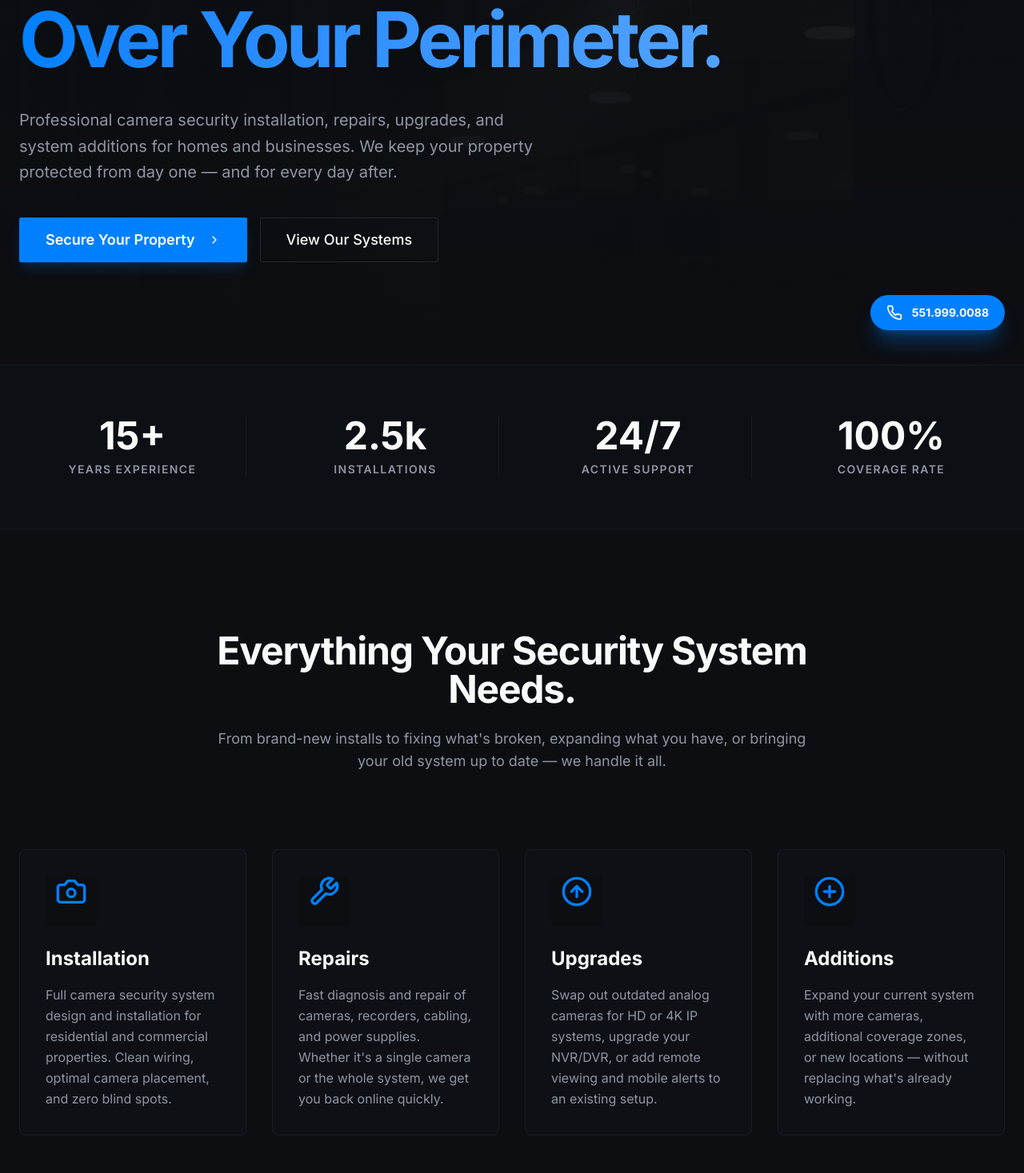
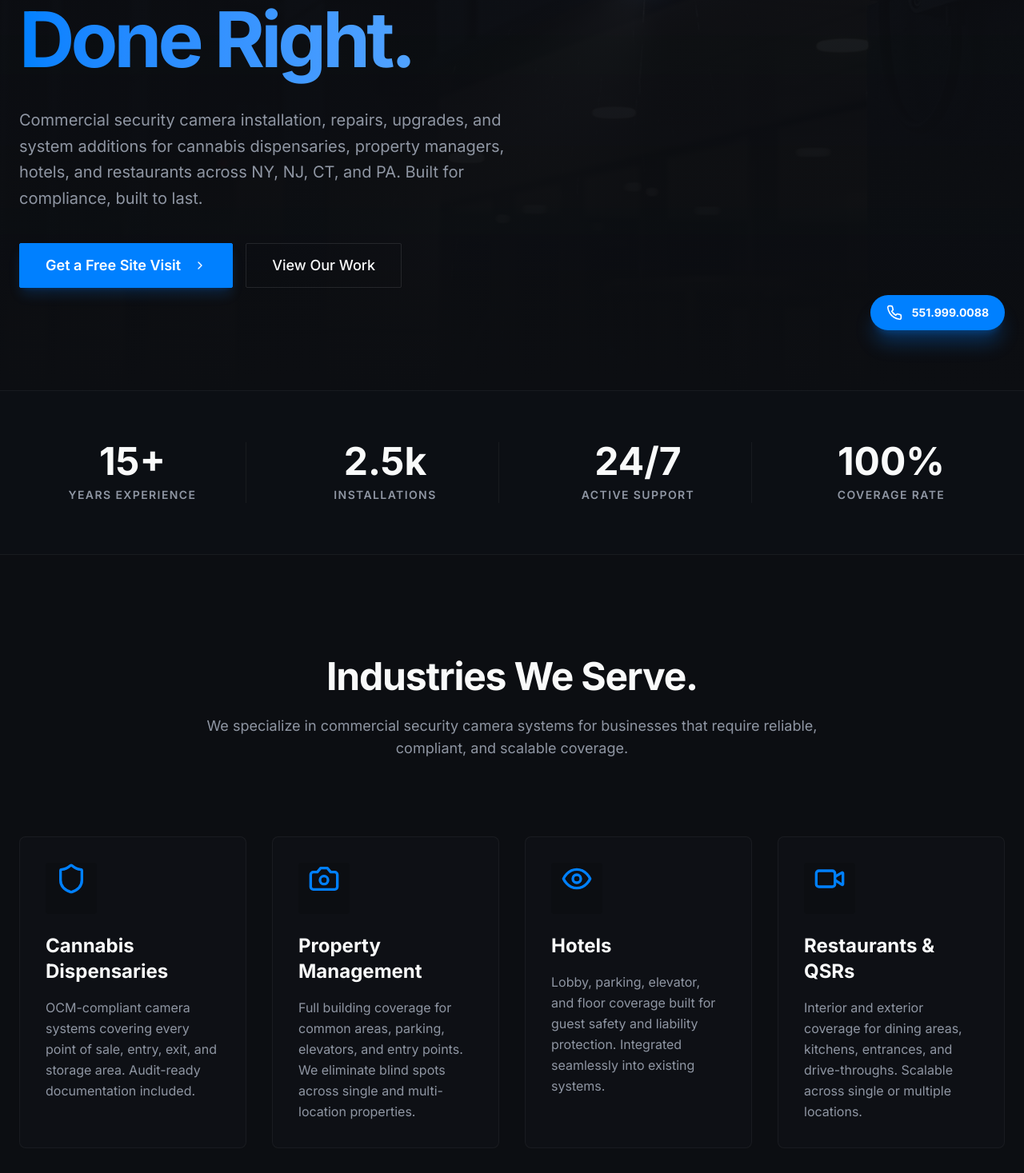
Before and after one commit to chavesluis2-afk/finalfuckingrep, a React (Vite) app: page / in a window 1280 px wide. Shown: the part 363-1830 px from the top of the page at 80% size. Built offline with nearby package versions, Linux system fonts and the light colour scheme.

Commit message:
Update Home.tsx

```diff
--- a/src/pages/Home.tsx
+++ b/src/pages/Home.tsx
@@ -50,21 +50,21 @@ export default function Home() {
                 <span className="animate-ping absolute inline-flex h-full w-full rounded-full bg-primary opacity-75"></span>
                 <span className="relative inline-flex rounded-full h-2 w-2 bg-primary"></span>
               </span>
-              24/7 Professional Monitoring Available
+              Serving NY, NJ, CT & PA — Free Site Visits Available
             </motion.div>
             <motion.h1 variants={fadeIn} className="text-5xl md:text-7xl lg:text-8xl font-black tracking-tighter mb-8 leading-[1.1]">
-              Absolute Control <br/>
-              <span className="text-transparent bg-clip-text bg-gradient-to-r from-primary to-blue-400">Over Your Perimeter.</span>
+              Commercial Security <br/>
+              <span className="text-transparent bg-clip-text bg-gradient-to-r from-primary to-blue-400">Done Right.</span>
             </motion.h1>
             <motion.p variants={fadeIn} className="text-lg md:text-xl text-muted-foreground mb-10 max-w-2xl leading-relaxed">
-              Professional camera security installation, repairs, upgrades, and system additions for homes and businesses. We keep your property protected from day one — and for every day after.
+              Commercial security camera installation, repairs, upgrades, and system additions for cannabis dispensaries, property managers, hotels, and restaurants across NY, NJ, CT, and PA. Built for compliance, built to last.
             </motion.p>
             <motion.div variants={fadeIn} className="flex flex-col sm:flex-row gap-4">
               <Button size="lg" className="h-14 px-8 text-lg font-semibold shadow-lg shadow-primary/20" asChild>
-                <a href="#contact">Secure Your Property <ChevronRight className="ml-2 w-5 h-5" /></a>
+                <a href="#contact">Get a Free Site Visit <ChevronRight className="ml-2 w-5 h-5" /></a>
               </Button>
               <Button size="lg" variant="outline" className="h-14 px-8 text-lg font-medium border-white/10 hover:bg-white/5" asChild>
-                <a href="#services">View Our Systems</a>
+                <a href="#services">View Our Work</a>
               </Button>
             </motion.div>
           </motion.div>
@@ -96,8 +96,66 @@ export default function Home() {
         </div>
       </section>
 
+      {/* Industries Section */}
+      <section className="py-24 md:py-32 px-6">
+        <div className="container mx-auto">
+          <motion.div
+            initial="hidden"
+            whileInView="visible"
+            viewport={{ once: true, margin: "-100px" }}
+            variants={staggerContainer}
+            className="mb-16 md:mb-24 text-center max-w-3xl mx-auto"
+          >
+            <motion.h2 variants={fadeIn} className="text-3xl md:text-5xl font-bold tracking-tight mb-6">Industries We Serve.</motion.h2>
+            <motion.p variants={fadeIn} className="text-lg text-muted-foreground">We specialize in commercial security camera systems for businesses that require reliable, compliant, and scalable coverage.</motion.p>
+          </motion.div>
+
+          <div className="grid grid-cols-1 sm:grid-cols-2 lg:grid-cols-4 gap-8">
+            {[
+              {
+                icon: <Shield className="w-10 h-10 text-primary mb-6" />,
+                title: "Cannabis Dispensaries",
+                desc: "OCM-compliant camera systems covering every point of sale, entry, exit, and storage area. Audit-ready documentation included."
+              },
+              {
+                icon: <Camera className="w-10 h-10 text-primary mb-6" />,
+                title: "Property Management",
+                desc: "Full building coverage for common areas, parking, elevators, and entry points. We eliminate blind spots across single and multi-location properties."
+              },
+              {
+                icon: <Eye className="w-10 h-10 text-primary mb-6" />,
+                title: "Hotels",
+                desc: "Lobby, parking, elevator, and floor coverage built for guest safety and liability protection. Integrated seamlessly into existing systems."
+              },
+              {
+                icon: <Video className="w-10 h-10 text-primary mb-6" />,
+                title: "Restaurants & QSRs",
+                desc: "Interior and exterior coverage for dining areas, kitchens, entrances, and drive-throughs. Scalable across single or multiple locations."
+              }
+            ].map((industry, i) => (
+              <motion.div
+                key={i}
+                initial="hidden"
+                whileInView="visible"
+                viewport={{ once: true }}
+                variants={fadeIn}
+                className="bg-card/50 border border-white/5 p-8 rounded-xl hover:bg-card/80 transition-colors group"
+              >
+                <div className="bg-background rounded-lg w-16 h-16 flex items-center justify-center mb-6 group-hover:scale-110 transition-transform">
+                  {industry.icon}
+                </div>
+                <h3 className="text-2xl font-bold mb-4">{industry.title}</h3>
+                <p className="text-muted-foreground leading-relaxed">
+                  {industry.desc}
+                </p>
+              </motion.div>
+            ))}
+          </div>
+        </div>
+      </section>
+
       {/* Services Section */}
-      <section id="services" className="py-24 md:py-32 px-6">
+      <section id="services" className="py-24 md:py-32 px-6 bg-card/20 border-y border-white/5">
         <div className="container mx-auto">
           <motion.div
             initial="hidden"
@@ -115,7 +173,7 @@ export default function Home() {
               {
                 icon: <Camera className="w-10 h-10 text-primary mb-6" />,
                 title: "Installation",
-                desc: "Full camera security system design and installation for residential and commercial properties. Clean wiring, optimal camera placement, and zero blind spots."
+                desc: "Full camera security system design and installation for commercial properties. Clean wiring, optimal camera placement, and zero blind spots."
               },
               {
                 icon: <Wrench className="w-10 h-10 text-primary mb-6" />,
@@ -155,7 +213,7 @@ export default function Home() {
       </section>
 
       {/* Why Us / Tech Info */}
-      <section className="py-24 bg-card/20 border-y border-white/5 overflow-hidden">
+      <section className="py-24 border-y border-white/5 overflow-hidden">
         <div className="container mx-auto px-6">
           <div className="grid grid-cols-1 lg:grid-cols-2 gap-16 items-center">
             <motion.div
@@ -197,21 +255,21 @@ export default function Home() {
                   <div className="mt-1"><Crosshair className="w-6 h-6 text-primary" /></div>
                   <div>
                     <h4 className="text-xl font-bold mb-2">Tactical Placement</h4>
-                    <p className="text-muted-foreground">We don't just hang cameras. We conduct a full architectural threat assessment to ensure overlapping fields of view with zero blind spots.</p>
+                    <p className="text-muted-foreground">We don't just hang cameras. We conduct a full site assessment to ensure overlapping fields of view with zero blind spots across your entire property.</p>
                   </div>
                 </motion.div>
                 <motion.div variants={fadeIn} className="flex gap-4">
                   <div className="mt-1"><Zap className="w-6 h-6 text-primary" /></div>
                   <div>
                     <h4 className="text-xl font-bold mb-2">Clean Wire Routing</h4>
-                    <p className="text-muted-foreground">Exposed wires are vulnerabilities. Our technicians specialize in invisible routing through complex structures for a clean, secure finish.</p>
+                    <p className="text-muted-foreground">Exposed wires are vulnerabilities. Our technicians specialize in invisible routing through complex commercial structures for a clean, secure finish.</p>
                   </div>
                 </motion.div>
                 <motion.div variants={fadeIn} className="flex gap-4">
                   <div className="mt-1"><Cpu className="w-6 h-6 text-primary" /></div>
                   <div>
                     <h4 className="text-xl font-bold mb-2">Enterprise Hardware</h4>
-                    <p className="text-muted-foreground">We deploy commercial-grade sensors featuring starlight night vision, thermal imaging, and AI-driven motion tracking.</p>
+                    <p className="text-muted-foreground">We deploy commercial-grade equipment featuring starlight night vision, thermal imaging, and AI-driven motion tracking built for business environments.</p>
                   </div>
                 </motion.div>
               </motion.div>
@@ -251,17 +309,17 @@ export default function Home() {
       {/* Testimonials */}
       <section id="testimonials" className="py-24 bg-card/30 border-y border-white/5">
         <div className="container mx-auto px-6">
-          <h2 className="text-3xl md:text-5xl font-bold tracking-tight mb-16 text-center">Secured Properties.</h2>
+          <h2 className="text-3xl md:text-5xl font-bold tracking-tight mb-16 text-center">What Our Clients Say.</h2>
           <div className="grid grid-cols-1 md:grid-cols-3 gap-8">
             <div className="bg-background border border-white/10 p-8 rounded-xl relative">
               <Lock className="w-12 h-12 text-white/5 absolute top-6 right-6" />
               <div className="flex gap-1 text-primary mb-6">
                 {[1,2,3,4,5].map(star => <StarIcon key={star} />)}
               </div>
-              <p className="text-lg italic text-muted-foreground mb-8">"Vanguard found blind spots my previous security company completely missed. The installation was incredibly clean—you can't see a single wire anywhere on the exterior."</p>
+              <p className="text-lg italic text-muted-foreground mb-8">"PTI found blind spots our previous installer completely missed. The work was clean, fast, and our system now meets full compliance requirements."</p>
               <div>
-                <div className="font-bold">Marcus T.</div>
-                <div className="text-sm text-muted-foreground">Homeowner, North Hills</div>
+                <div className="font-bold">Operations Manager</div>
+                <div className="text-sm text-muted-foreground">Cannabis Dispensary, New Jersey</div>
               </div>
             </div>
             <div className="bg-background border border-white/10 p-8 rounded-xl relative">
@@ -269,10 +327,10 @@ export default function Home() {
               <div className="flex gap-1 text-primary mb-6">
                 {[1,2,3,4,5].map(star => <StarIcon key={star} />)}
               </div>
-              <p className="text-lg italic text-muted-foreground mb-8">"We needed a 16-camera setup for our warehouse. They mapped the whole facility, installed everything in two days, and trained our staff on the NVR system. Total professionals."</p>
+              <p className="text-lg italic text-muted-foreground mb-8">"We needed 16 cameras added to our existing system in Midtown. PTI mapped the whole building, eliminated every blind spot, and finished the job in one day. Total professionals."</p>
               <div>
-                <div className="font-bold">Sarah Jenkins</div>
-                <div className="text-sm text-muted-foreground">Operations Manager, Apex Logistics</div>
+                <div className="font-bold">Building Manager</div>
+                <div className="text-sm text-muted-foreground">Property Management Company, New York</div>
               </div>
             </div>
             <div className="bg-background border border-white/10 p-8 rounded-xl relative">
@@ -280,10 +338,10 @@ export default function Home() {
               <div className="flex gap-1 text-primary mb-6">
                 {[1,2,3,4,5].map(star => <StarIcon key={star} />)}
               </div>
-              <p className="text-lg italic text-muted-foreground mb-8">"The peace of mind is worth every penny. The night vision on these cameras is better than my vision during the day. Highly recommend Vanguard to anyone serious about security."</p>
+              <p className="text-lg italic text-muted-foreground mb-8">"We've worked with a few security companies before. PTI is the first one that actually understood what our hotel needed — coverage at every entrance, elevator, and parking level."</p>
               <div>
-                <div className="font-bold">David Chen</div>
-                <div className="text-sm text-muted-foreground">Property Developer</div>
+                <div className="font-bold">General Manager</div>
+                <div className="text-sm text-muted-foreground">Boutique Hotel, New Jersey</div>
               </div>
             </div>
           </div>
@@ -297,7 +355,7 @@ export default function Home() {
           <MapPin className="w-12 h-12 text-primary mx-auto mb-6" />
           <h2 className="text-3xl md:text-5xl font-bold tracking-tight mb-6">Serving the Tri-State Area & Beyond</h2>
           <p className="text-lg text-muted-foreground max-w-2xl mx-auto mb-10">
-            We install, repair, and upgrade camera security systems across New York, New Jersey, Connecticut, and Pennsylvania. Local expertise, fast response, no long-distance delays.
+            We install, repair, and upgrade commercial camera security systems across New York, New Jersey, Connecticut, and Pennsylvania. Local expertise, fast response, no long-distance delays.
           </p>
           <div className="flex flex-wrap justify-center gap-4 text-sm font-medium">
             <span className="px-6 py-3 rounded-full border border-white/10 bg-card text-base">New York (NY)</span>
```
